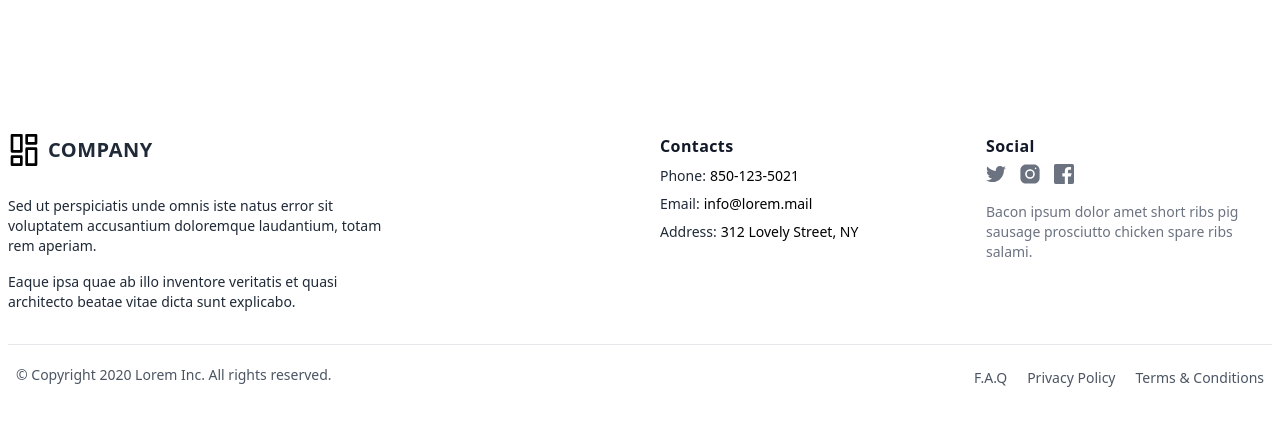
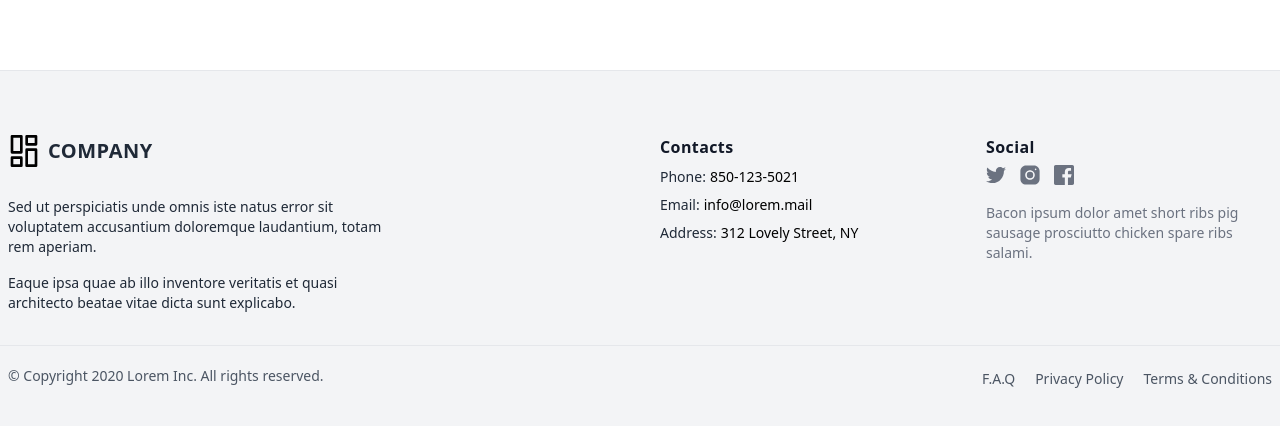
Before and after one commit to ipeq32/isparta-massage-parlor, a Next.js app: page / in a window 1280 px wide. Shown: the part 858-1284 px from the top of the page. Built offline with nearby package versions, Linux system fonts and the light colour scheme.

Commit message:
fix footer

```diff
--- a/src/app/_components/Footer/index.tsx
+++ b/src/app/_components/Footer/index.tsx
@@ -2,8 +2,8 @@ import Link from "next/link";
 
 const FooterComponent = () => {
   return (
-    <footer className="container pt-16">
-      <div className="grid gap-10 row-gap-6 mb-8 sm:grid-cols-2 lg:grid-cols-4">
+    <footer className="pt-16 bg-gray-100 border-t border-gray-200">
+      <div className="container grid gap-10 row-gap-6 mb-8 sm:grid-cols-2 lg:grid-cols-4">
         <div className="sm:col-span-2">
           <Link
             href="/"
```
